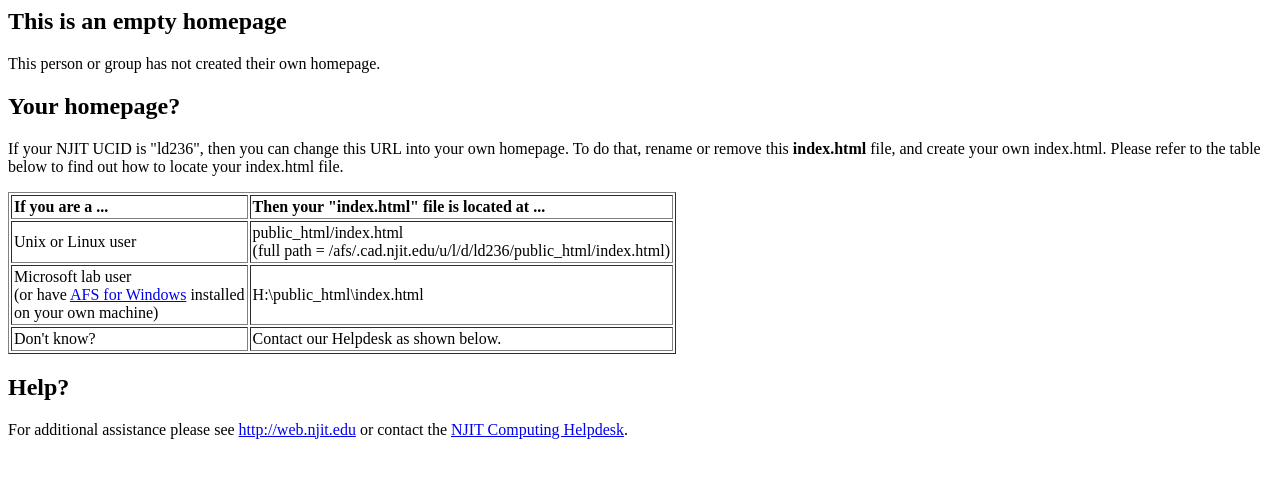
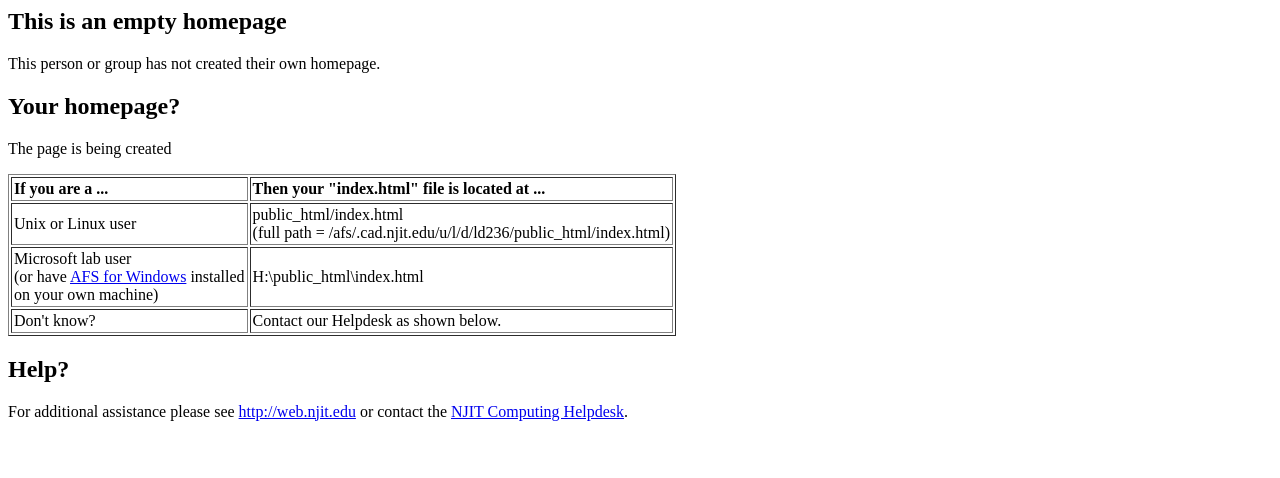
Before and after one commit to Iamdhavala/FeatureBranchWorkflow, a plain HTML site: page index.html in a window 1280 px wide. Drawn offline with Linux system fonts and the light colour scheme.

Commit message:
Update index.html

```diff
--- a/index.html
+++ b/index.html
@@ -7,12 +7,7 @@
 		<h2>This is an empty homepage</h2>
 		This person or group has not created their own homepage.
 		<h2>Your homepage?</h2>
-		If your NJIT UCID is "ld236",
-		then you can change this URL into your own homepage.
-		To do that, rename or remove this <strong>index.html</strong> file,
-		and create your own index.html.
-		Please refer to the table below to find out how to locate
-		your index.html file.
+		The page is being created
 		<p>
 		<table border=1 cellpadding=2>
 			<tr>
```
